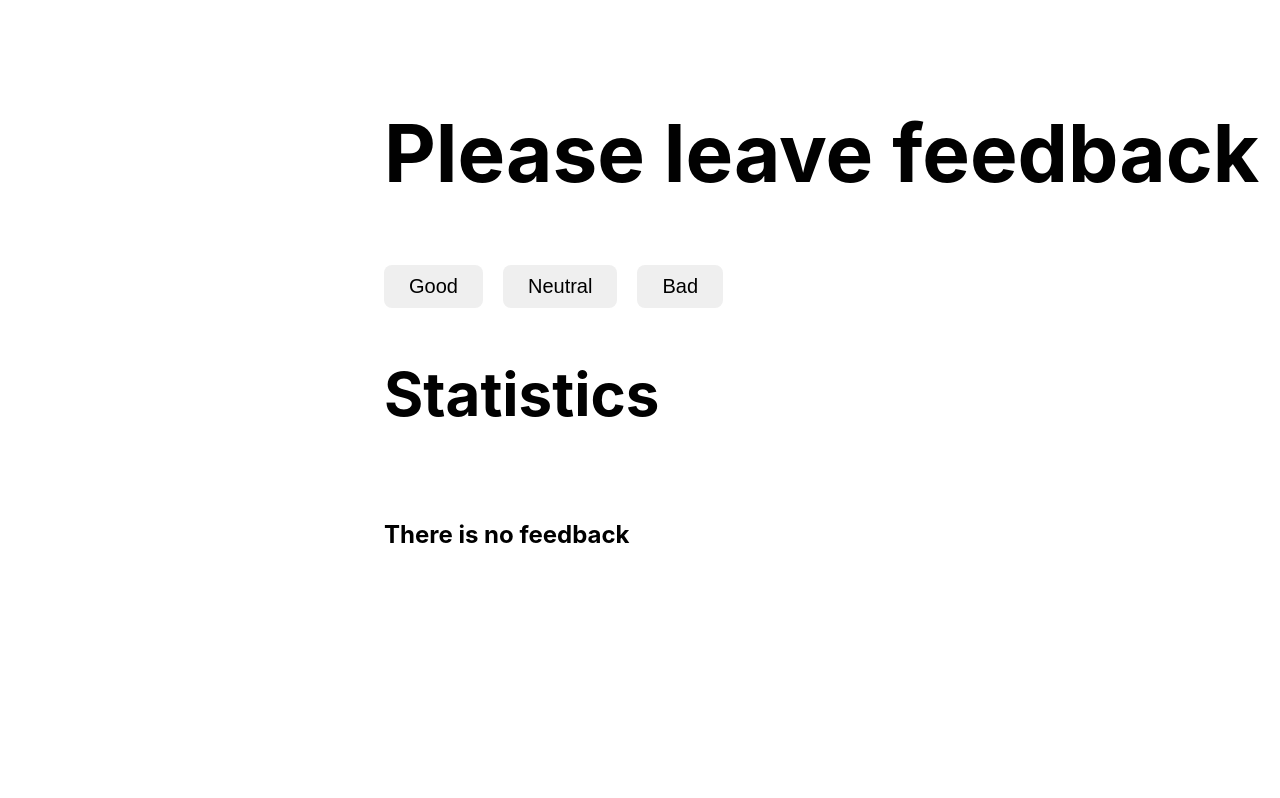
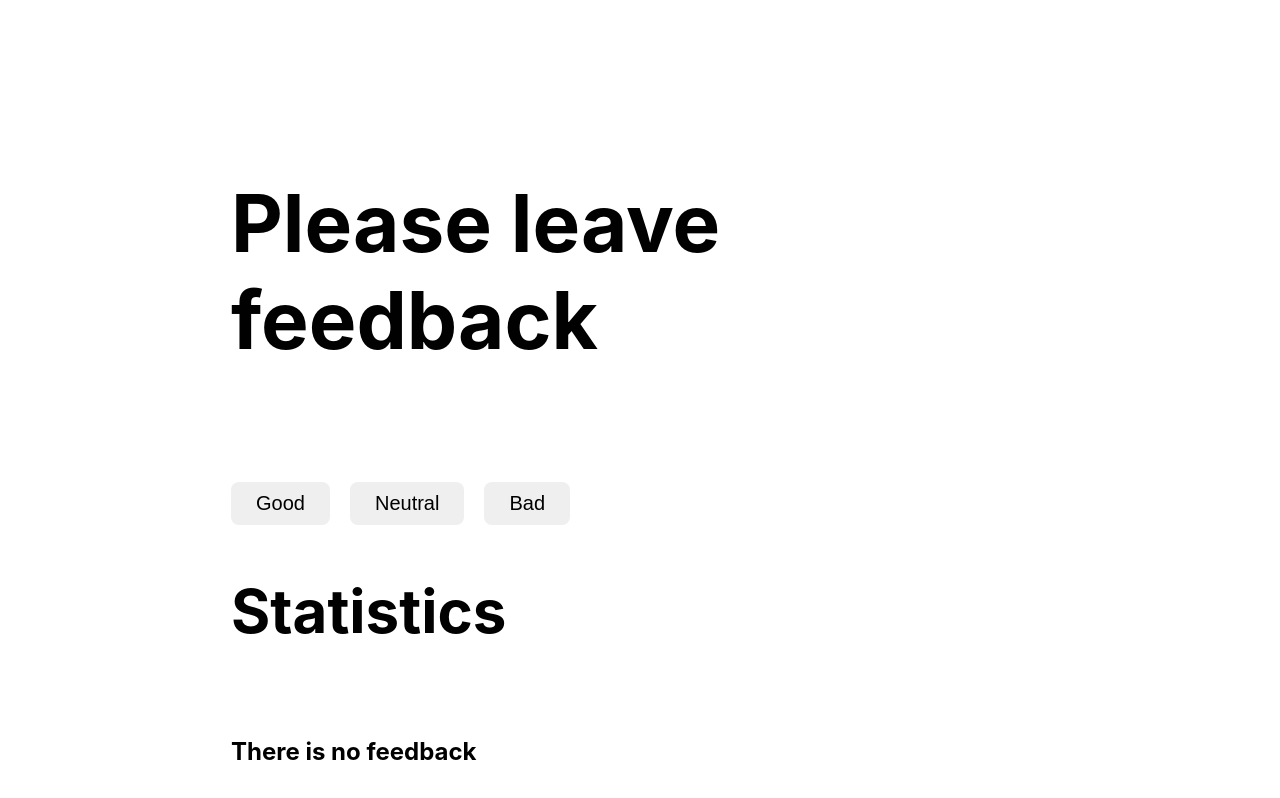
Before and after one commit to DariaGood/goit-react-hw-02-feedback, a React (Create React App) app: page / in a window 1280 px wide. Shown: the top 798 px of the page. Built offline with nearby package versions, Linux system fonts and the light colour scheme.

Commit message:
ready to send

```diff
--- a/package.json
+++ b/package.json
@@ -7,6 +7,9 @@
     "@testing-library/jest-dom": "^5.16.3",
     "@testing-library/react": "^12.1.4",
     "@testing-library/user-event": "^13.5.0",
+    "prop-types": "^15.8.1",
+    "proptypes": "^1.1.0",
+    "prototype": "^0.0.5",
     "react": "^18.1.0",
     "react-css-modules": "^4.7.11",
     "react-dom": "^18.1.0",
--- a/src/components/App.jsx
+++ b/src/components/App.jsx
@@ -1,8 +1,8 @@
 import React, { Component } from 'react';
-import Container from './container/Container';
 import Section from './section/Section';
 import Statistics from './statistics/Statistics';
 import FeedbackOptions from './feedbackOptions/FeedbackOptions';
+import Notification from './notification/Notification';
 
 export class App extends Component {
   constructor(props) {
@@ -41,16 +41,21 @@ export class App extends Component {
       <div
         style={{
           height: '100vh',
-          display: 'flex',
-          justifyContent: 'center',
-          alignItems: 'center',
+          maxWidth: '818px',
+          margin: '0px auto',
+          padding: '70px 0px',
+          //display: 'flex',
+          //justifyContent: 'center',
+          // alignItems: 'center',
           fontSize: 40,
           color: '#010101',
         }}
       >
-        <Container>
-          <Section title="Please leave feedback">
-            <FeedbackOptions onLeaveFeedback={this.handleClick} />
+        <Section title="Please leave feedback">
+          <FeedbackOptions onLeaveFeedback={this.handleClick} />
+          {total === 0 ? (
+            <Notification message="There is no feedback" />
+          ) : (
             <Statistics
               good={good}
               neutral={neutral}
@@ -58,8 +63,8 @@ export class App extends Component {
               total={total}
               positivePercentage={positivePercentage}
             />
-          </Section>
-        </Container>
+          )}
+        </Section>
       </div>
     );
   }
--- a/src/components/container/Container.jsx
+++ /dev/null
@@ -1,7 +0,0 @@
-import React from 'react';
-import css from './container.module.css';
-
-const Container = ({ children }) => (
-  <div className={css.container}>{children}</div>
-);
-export default Container;
--- a/src/components/container/container.module.css
+++ /dev/null
@@ -1,6 +0,0 @@
-.container {
-position: fixed;
-top: 0;
-left: 30%;
-padding: 50px 0px;
-}
--- a/src/components/feedbackOptions/FeedbackOptions.jsx
+++ b/src/components/feedbackOptions/FeedbackOptions.jsx
@@ -1,5 +1,6 @@
 import React from 'react';
 import css from './feedbackOptions.module.css';
+import PropTypes from 'prop-types';
 
 const FeedbackOptions = ({ onLeaveFeedback }) => (
   <div>
@@ -24,4 +25,7 @@ const FeedbackOptions = ({ onLeaveFeedback }) => (
   </div>
 );
 
+FeedbackOptions.propTypes = {
+  onLeaveFeedback: PropTypes.func.isRequired
+}
 export default FeedbackOptions;
--- a/src/components/notification/Notification.jsx
+++ b/src/components/notification/Notification.jsx
@@ -1,8 +1,15 @@
 import React from 'react';
 import css from './notification.module.css';
+import PropTypes from 'prop-types';
 
 const Notification = ({ message }) => {
-  return <h2 className={css.notification}>{message}</h2>;
+  return <div><h2>Statistics</h2>
+  <h3 className={css.notification}>{message}</h3>
+    </div>;
 };
 
+Notification.propTypes = {
+  message: PropTypes.string.isRequired
+}
+
 export default Notification;
--- a/src/components/section/Section.jsx
+++ b/src/components/section/Section.jsx
@@ -1,10 +1,17 @@
 import React from 'react';
+import css from './sectionTitle.module.css';
+import PropTypes from 'prop-types';
 
 const Section = ({ title, children }) => (
   <div>
-    <h1>{title}</h1>
+    <h1 className={css.sectionTitle}>{title}</h1>
     {children}
   </div>
 );
 
+Section.propTypes = {
+  title: PropTypes.string.isRequired,
+  children: PropTypes.node.isRequired,
+}
+
 export default Section;
--- /dev/null
+++ b/src/components/section/sectionTitle.module.css
@@ -0,0 +1,3 @@
+.sectionTitle {
+    padding: 50px 0px;
+}
--- a/src/components/statistics/Statistics.jsx
+++ b/src/components/statistics/Statistics.jsx
@@ -1,21 +1,10 @@
 import React from 'react';
-import Notification from '../notification/Notification';
-
+import PropTypes from 'prop-types';
 function Statistics(props) {
   const { good, neutral, bad, total, positivePercentage } = props;
-  // let feedbackStatus;
-  // if  (good ===0){
-  //   feedbackStatus = <Notification message="There is no feedback"/>
-  // } else {
-  //   feedbackStatus =
-  // }
+
   return (
-    <div>
-      {' '}
-      <h2>Statistics</h2>
-      {total === 0 ? (
-        <Notification message="There is no feedback" />
-      ) : (
+
         <div>
           <p>Good: {good}</p>
           <p>Neutral: {neutral}</p>
@@ -30,9 +19,17 @@ function Statistics(props) {
               : '0%'}
           </p>
         </div>
-      )}
-    </div>
+
+
   );
+}
+//good, neutral, bad, total, positivePercentage
+Statistics.propTypes = {
+  good: PropTypes.number.isRequired,
+  neutral: PropTypes.number.isRequired,
+  bad: PropTypes.number.isRequired,
+  total: PropTypes.number.isRequired,
+  positivePercentage: PropTypes.string.isRequired,
 }
 
 export default Statistics;
```
Also changed, not shown: 1 other file (tests, documents, lock files or other folders).
